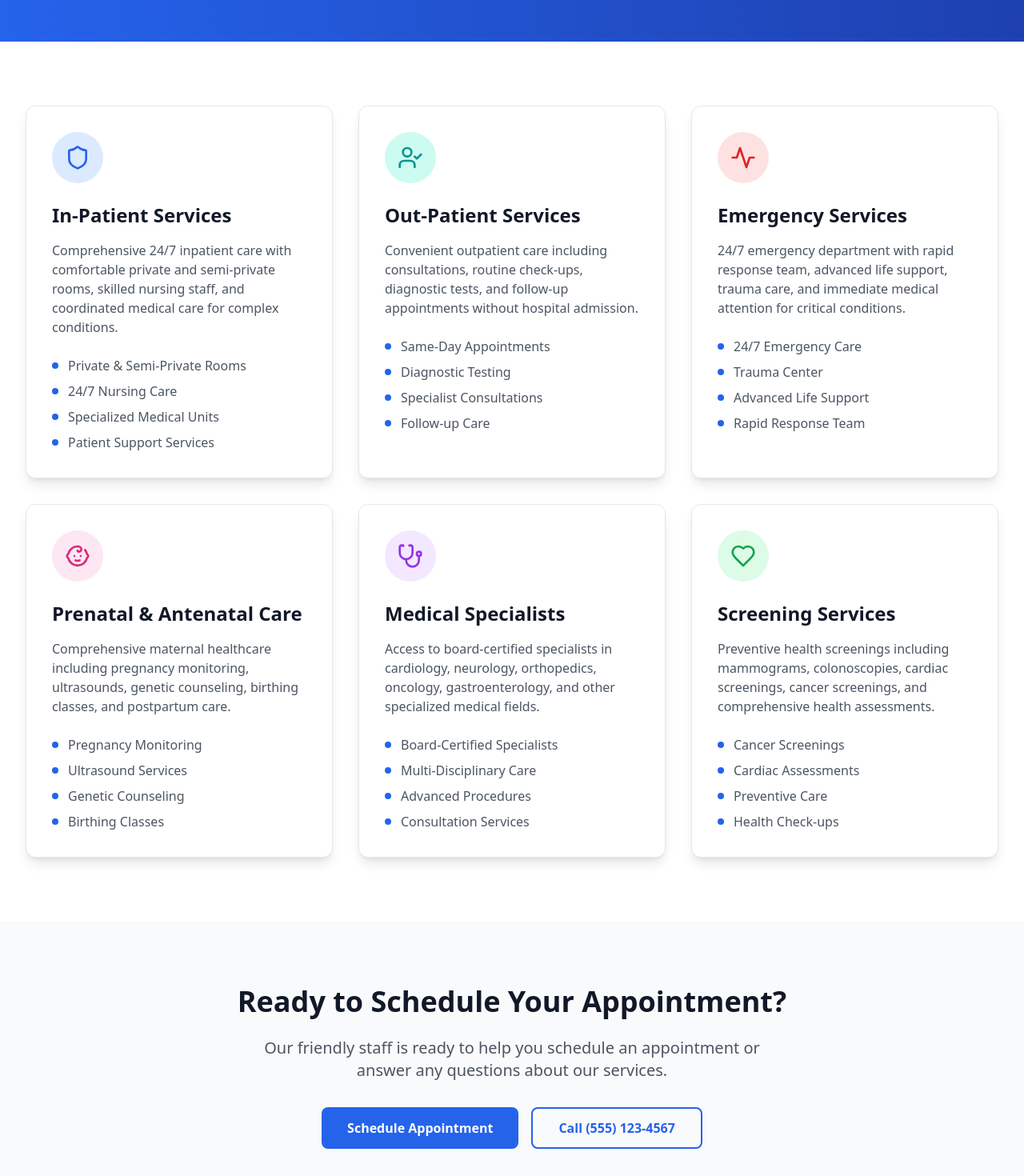
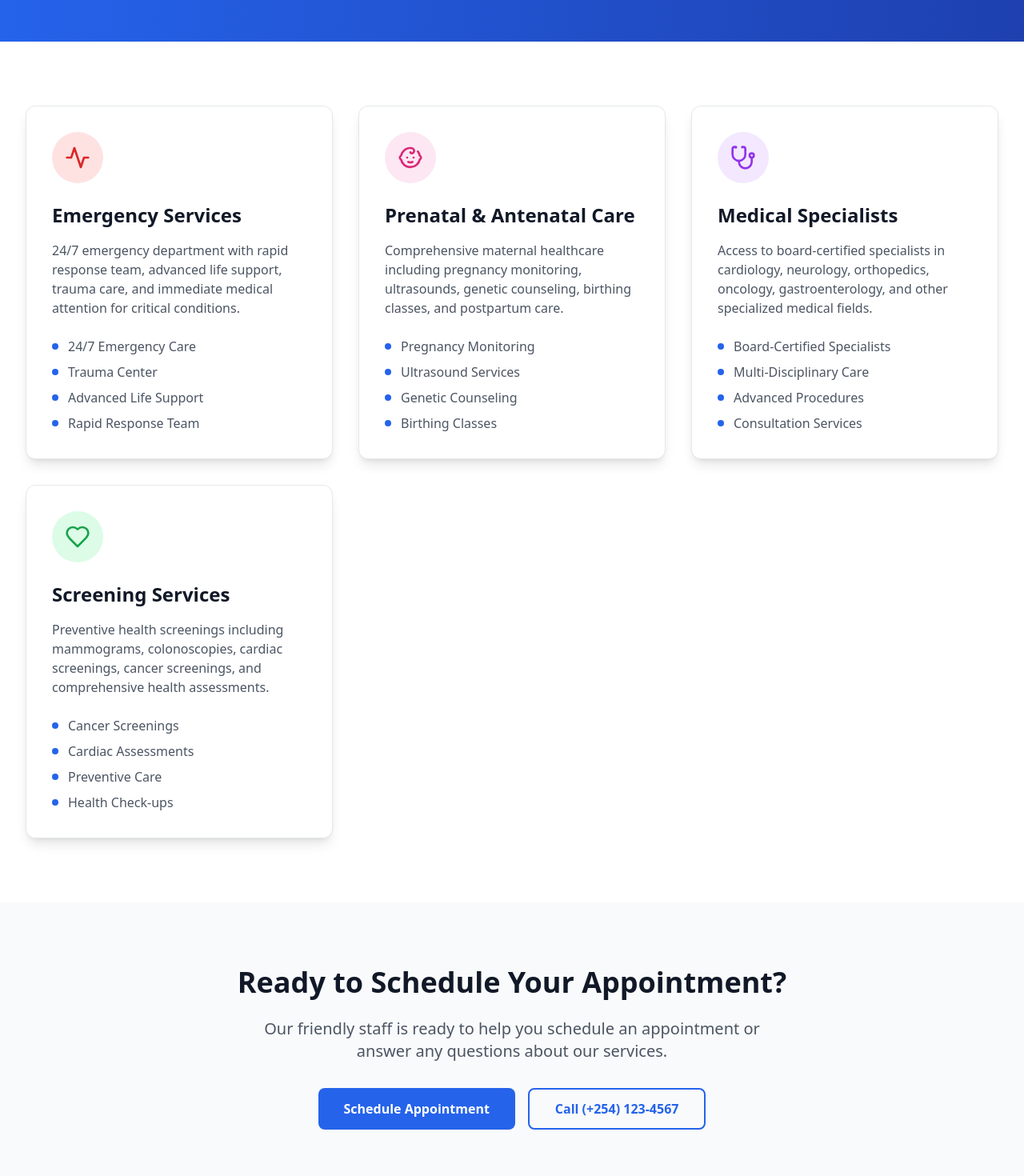
Before and after one commit to Mitchelle-Tamnai/MedCare_Project, a React (Vite) app: page /services in a window 1280 px wide. Shown: the part 380-1850 px from the top of the page at 80% size. Built offline with nearby package versions, Linux system fonts and the light colour scheme.

Commit message:
Edited files Contact.tsx and Services.tsx

```diff
--- a/src/pages/Contact.tsx
+++ b/src/pages/Contact.tsx
@@ -51,9 +51,9 @@ export default function Contact() {
                   </div>
                   <div>
                     <h3 className="text-lg font-semibold text-gray-900 mb-1">Phone Numbers</h3>
-                    <p className="text-gray-600">General Inquiries: (555) 123-4567</p>
-                    <p className="text-gray-600">Appointments: (555) 123-4568</p>
-                    <p className="text-red-600 font-semibold">Emergency: (555) 911-0000</p>
+                    <p className="text-gray-600">General Inquiries: (+254) 07123-4567</p>
+                    <p className="text-gray-600">Appointments: (+254) 07123-4568</p>
+                    <p className="text-red-600 font-semibold">Emergency: (+254) 07123-0000</p>
                   </div>
                 </div>
 
@@ -212,7 +212,7 @@ export default function Contact() {
               Call 911
             </a>
             <a href="tel:5559110000" className="border-2 border-white text-white px-6 py-3 rounded-lg font-semibold hover:bg-white hover:text-red-600 transition-colors">
-              Emergency Line: (555) 911-0000
+              Emergency Line: (+254) 07123-0000
             </a>
           </div>
         </div>
--- a/src/pages/Services.tsx
+++ b/src/pages/Services.tsx
@@ -1,22 +1,7 @@
-import React from 'react';
-import { Shield, UserCheck, Activity, Baby, Stethoscope, Heart } from 'lucide-react';
+import { Activity, Baby, Stethoscope, Heart } from 'lucide-react';
 
 export default function Services() {
   const services = [
-    {
-      icon: Shield,
-      title: "In-Patient Services",
-      description: "Comprehensive 24/7 inpatient care with comfortable private and semi-private rooms, skilled nursing staff, and coordinated medical care for complex conditions.",
-      features: ["Private & Semi-Private Rooms", "24/7 Nursing Care", "Specialized Medical Units", "Patient Support Services"],
-      color: "blue"
-    },
-    {
-      icon: UserCheck,
-      title: "Out-Patient Services",
-      description: "Convenient outpatient care including consultations, routine check-ups, diagnostic tests, and follow-up appointments without hospital admission.",
-      features: ["Same-Day Appointments", "Diagnostic Testing", "Specialist Consultations", "Follow-up Care"],
-      color: "teal"
-    },
     {
       icon: Activity,
       title: "Emergency Services",
@@ -111,7 +96,7 @@ export default function Services() {
               Schedule Appointment
             </button>
             <button className="border-2 border-blue-600 text-blue-600 px-8 py-3 rounded-lg font-semibold hover:bg-blue-600 hover:text-white transition-colors">
-              Call (555) 123-4567
+              Call (+254) 123-4567
             </button>
           </div>
         </div>
```
